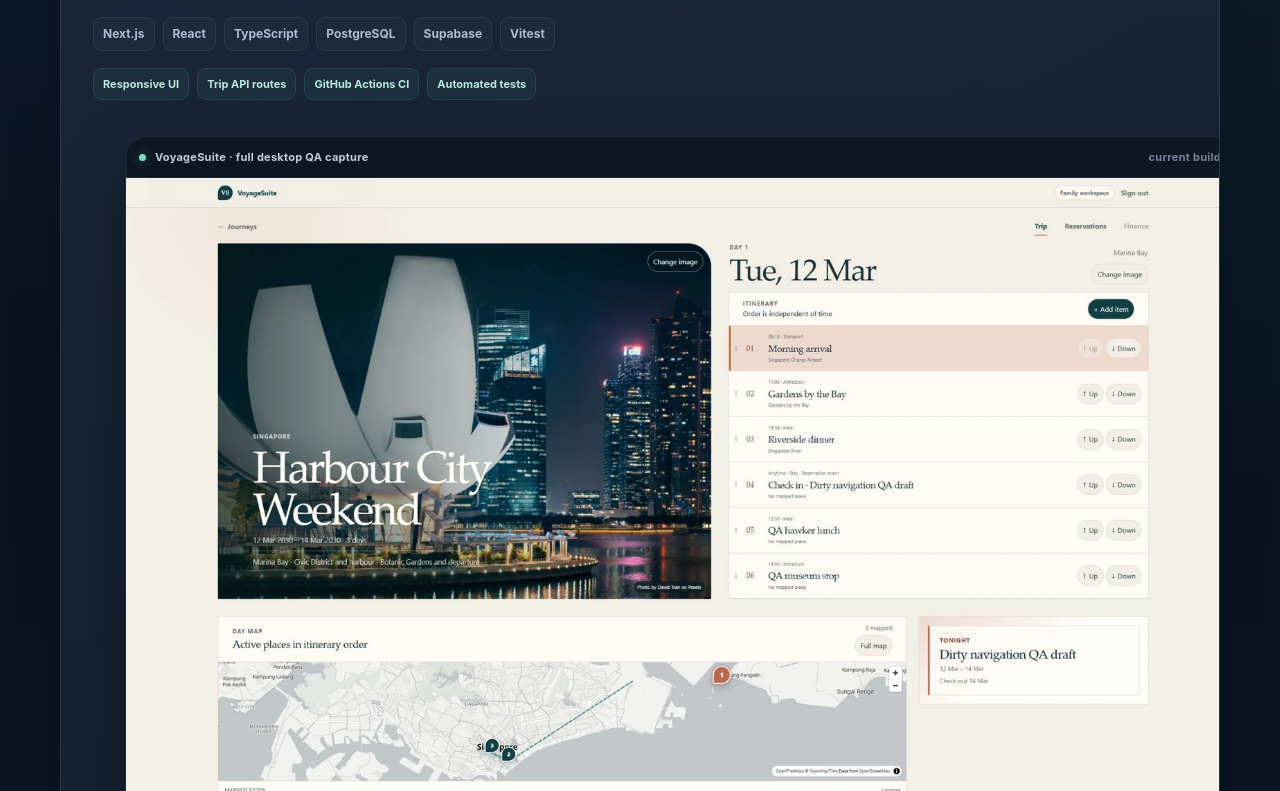
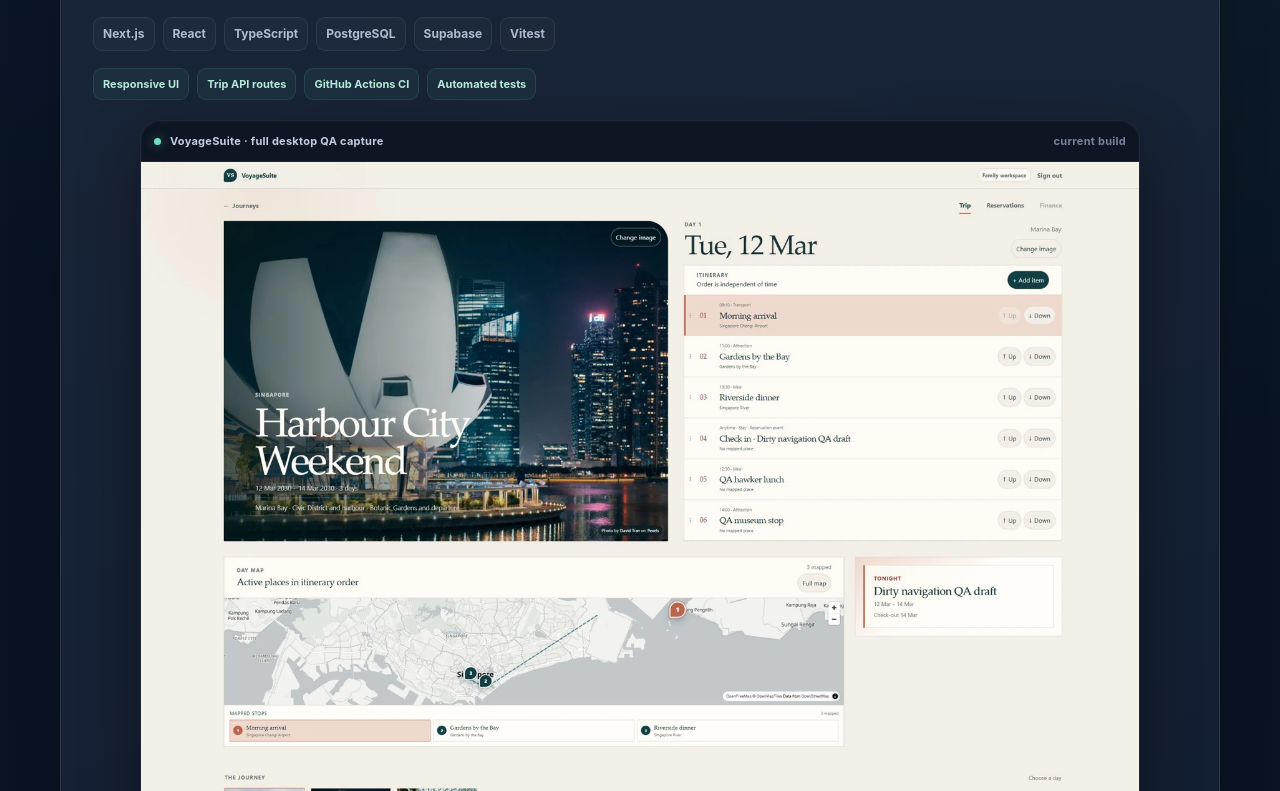
Before and after one commit to mcwk1987/sgxboard-site, a plain HTML site: page index.html in a window 1280 px wide. Shown: the part 1389-2180 px from the top of the page. Drawn offline with Linux system fonts and the light colour scheme.

Commit message:
Center and contain project screenshots

```diff
--- a/index.html
+++ b/index.html
@@ -48,7 +48,7 @@
     .project-card.wide .shot img{aspect-ratio:auto;object-fit:contain}
     .project-card.voyage-feature{grid-template-columns:1fr;gap:20px}
     .project-card.voyage-feature .project-copy{max-width:940px;padding:8px 8px 0}
-    .project-card.voyage-feature .shot{width:100%;max-width:none;justify-self:stretch}
+    .project-card.voyage-feature .shot{width:min(100%,1000px);max-width:1000px;justify-self:center;margin:0 auto}
     .project-card.voyage-feature .shot img{display:block;width:100%;height:auto;max-width:100%;object-fit:contain;object-position:center}
     .shift-shot a{overflow:hidden;line-height:0}
     .shift-shot img{width:100%!important;max-width:100%;height:auto;margin:0;object-fit:contain;object-position:center;}
@@ -58,7 +58,7 @@
     .meta{display:flex;align-items:center;justify-content:space-between;gap:12px;flex-wrap:wrap;margin-bottom:18px}.type{color:#9abaff;font-size:12px;font-weight:800;letter-spacing:.09em;text-transform:uppercase}.status{font-size:11px;font-weight:800;color:#b7edd9;background:rgba(120,225,192,.07);border:1px solid rgba(120,225,192,.14);padding:5px 9px;border-radius:999px}
     h3{font-size:26px;letter-spacing:-.03em;line-height:1.15;margin:0 0 11px}.desc,.focus{color:var(--muted);margin:0 0 20px}.focus{font-size:14px;color:#c8d2e2}.focus strong{color:var(--text)}
     .tags{display:flex;flex-wrap:wrap;gap:8px}.tag{padding:6px 9px;border-radius:9px;border:1px solid rgba(255,255,255,.075);background:rgba(255,255,255,.024);font-size:12px;color:#aebbd0;font-weight:700}
-    .shot{overflow:hidden;border-radius:20px;border:1px solid rgba(255,255,255,.10);background:#08111e;box-shadow:0 24px 58px rgba(0,0,0,.34);position:relative}.shot:after{content:"";position:absolute;inset:0;pointer-events:none;border-radius:20px;box-shadow:inset 0 0 0 1px rgba(255,255,255,.025)}.shot-head{display:flex;align-items:center;gap:9px;padding:11px 13px;border-bottom:1px solid rgba(255,255,255,.07);color:#c2cee0;font-size:11px;font-weight:750;letter-spacing:.025em;background:rgba(255,255,255,.018)}.shot-dot{width:7px;height:7px;border-radius:50%;background:#74dfbf;box-shadow:0 0 12px rgba(116,223,191,.5)}.shot-meta{margin-left:auto;color:#75839a;font-weight:650}.shot a{display:block;overflow:hidden;background:#07111e}.shot img{display:block;width:100%;height:auto;object-fit:contain;object-position:center;transition:transform .35s ease}.shot:hover img{transform:scale(1.012)}.shot-caption{margin:0;padding:10px 13px;color:#8390a5;font-size:11px;border-top:1px solid rgba(255,255,255,.06)}.proof{display:flex;flex-wrap:wrap;gap:8px;margin-top:17px}.proof span{padding:6px 9px;border-radius:9px;border:1px solid rgba(116,229,194,.12);background:rgba(116,229,194,.055);color:#b8e8d9;font-size:11px;font-weight:700}
+    .shot{margin:0 auto;overflow:hidden;border-radius:20px;border:1px solid rgba(255,255,255,.10);background:#08111e;box-shadow:0 24px 58px rgba(0,0,0,.34);position:relative}.shot:after{content:"";position:absolute;inset:0;pointer-events:none;border-radius:20px;box-shadow:inset 0 0 0 1px rgba(255,255,255,.025)}.shot-head{display:flex;align-items:center;gap:9px;padding:11px 13px;border-bottom:1px solid rgba(255,255,255,.07);color:#c2cee0;font-size:11px;font-weight:750;letter-spacing:.025em;background:rgba(255,255,255,.018)}.shot-dot{width:7px;height:7px;border-radius:50%;background:#74dfbf;box-shadow:0 0 12px rgba(116,223,191,.5)}.shot-meta{margin-left:auto;color:#75839a;font-weight:650}.shot a{display:block;overflow:hidden;background:#07111e}.shot img{display:block;width:100%;height:auto;object-fit:contain;object-position:center;transition:transform .35s ease}.shot:hover img{transform:scale(1.012)}.shot-caption{margin:0;padding:10px 13px;color:#8390a5;font-size:11px;border-top:1px solid rgba(255,255,255,.06)}.proof{display:flex;flex-wrap:wrap;gap:8px;margin-top:17px}.proof span{padding:6px 9px;border-radius:9px;border:1px solid rgba(116,229,194,.12);background:rgba(116,229,194,.055);color:#b8e8d9;font-size:11px;font-weight:700}
     .stack{display:grid;grid-template-columns:repeat(4,minmax(0,1fr));gap:16px}.stack .card{padding:21px;border-radius:18px}.stack h3{font-size:16px}.stack p{margin:0;color:var(--muted);font-size:14px}
     .approach{display:grid;grid-template-columns:.8fr 1.2fr;gap:40px}.principles{padding:29px;border:1px solid var(--line);border-radius:25px;background:linear-gradient(145deg,rgba(131,174,248,.06),rgba(120,225,192,.025)),rgba(255,255,255,.018)}
     .principle{display:grid;grid-template-columns:36px 1fr;gap:14px;margin-bottom:18px}.principle:last-child{margin-bottom:0}.num{display:grid;place-items:center;width:36px;height:36px;border:1px solid rgba(131,174,248,.15);border-radius:10px;color:#a9c4ff;background:rgba(131,174,248,.07);font-size:12px;font-weight:800}.principle h3{font-size:16px;margin:0 0 4px}.principle p{margin:0;color:var(--muted);font-size:14px}
```
